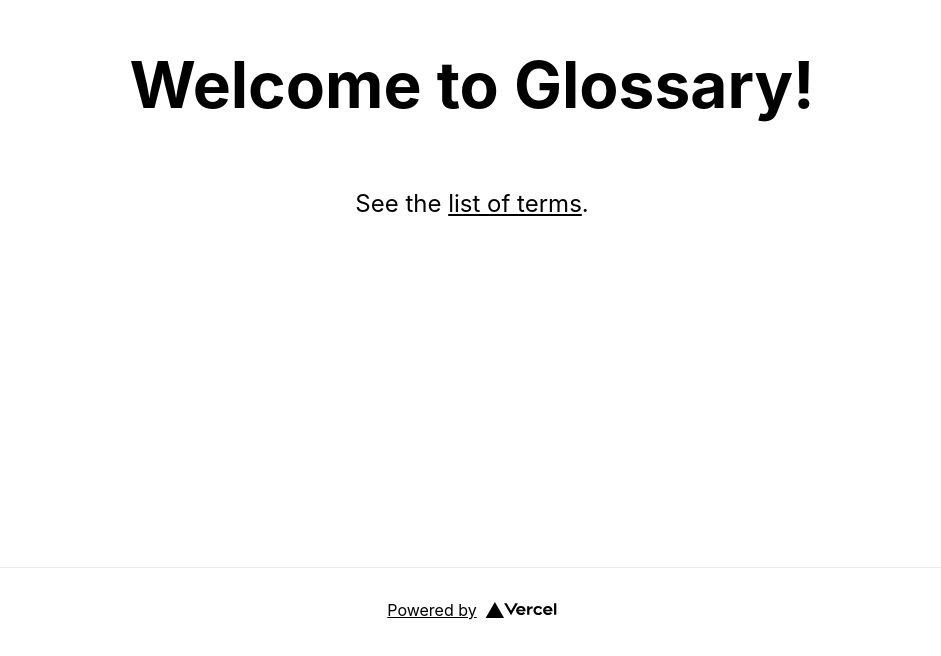
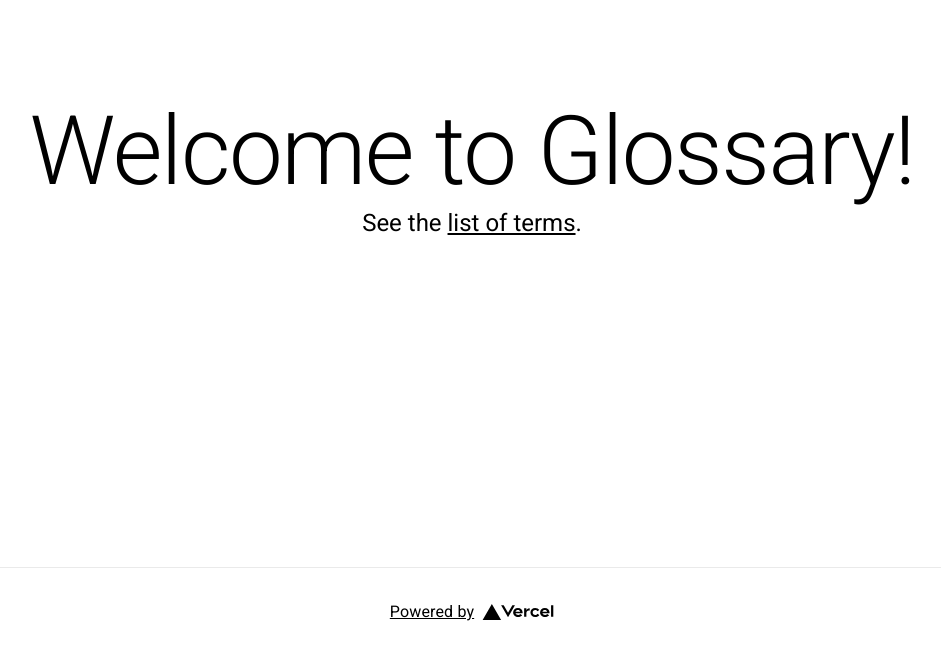
Before and after one commit to lgolding/glossary-next, a Next.js app: page / in a window 1280 px wide. Shown: the part 233-889 px from the top of the page, without its empty margins (168-1109 px from the left). Built offline with nearby package versions, Linux system fonts and the light colour scheme.

Commit message:
Introduce Material UI.

```diff
--- a/package.json
+++ b/package.json
@@ -10,6 +10,9 @@
     "test": "jest --watch"
   },
   "dependencies": {
+    "@emotion/react": "^11.10.5",
+    "@emotion/styled": "^11.10.5",
+    "@mui/material": "^5.11.3",
     "next": "12.2.5",
     "react": "18.2.0",
     "react-dom": "18.2.0",
--- a/pages/index.tsx
+++ b/pages/index.tsx
@@ -1,3 +1,4 @@
+import { Typography } from "@mui/material";
 import type { NextPage } from "next";
 import Head from "next/head";
 import Image from "next/image";
@@ -11,18 +12,22 @@ const Home: NextPage = () => {
         <title>Glossary</title>
         <meta name="description" content="Generated by create next app" />
         <link rel="icon" href="/favicon.ico" />
+        <link
+          rel="stylesheet"
+          href="https://fonts.googleapis.com/css?family=Roboto:300,400,500,700&display=swap"
+        />
       </Head>
 
       <main className={styles.main}>
-        <h1 className={styles.title}>Welcome to Glossary!</h1>
+        <Typography variant="h1">Welcome to Glossary!</Typography>
 
-        <p className={styles.description}>
+        <Typography variant="h5">
           See the&nbsp;
           <Link href="glossary">
             <a>list of terms</a>
           </Link>
           .
-        </p>
+        </Typography>
       </main>
 
       <footer className={styles.footer}>
@@ -31,7 +36,8 @@ const Home: NextPage = () => {
           target="_blank"
           rel="noopener noreferrer"
         >
-          Powered by{" "}
+          <Typography variant="body1">Powered by </Typography>
+
           <span className={styles.logo}>
             <Image src="/vercel.svg" alt="Vercel Logo" width={72} height={16} />
           </span>
```
Also changed, not shown: 1 other file (tests, documents, lock files or other folders).
